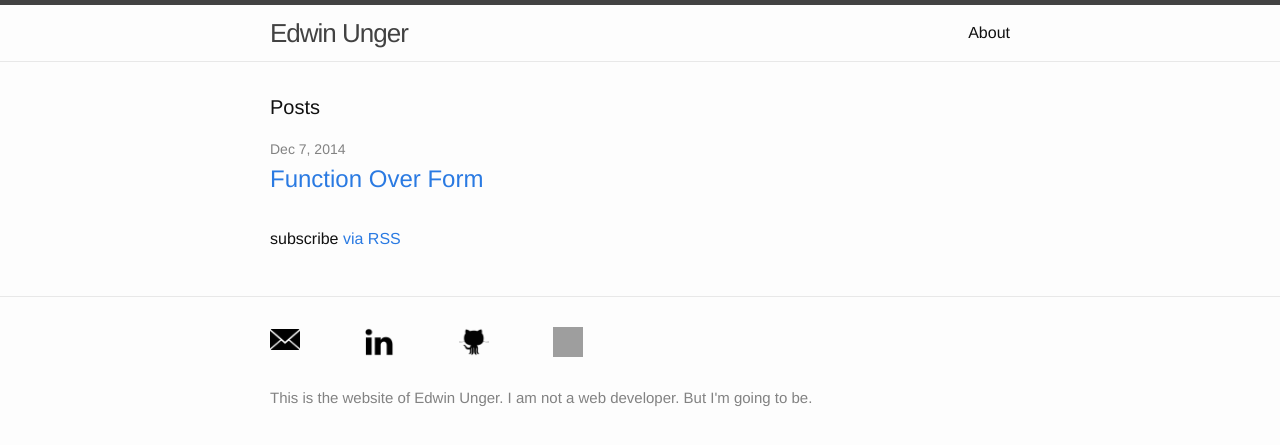
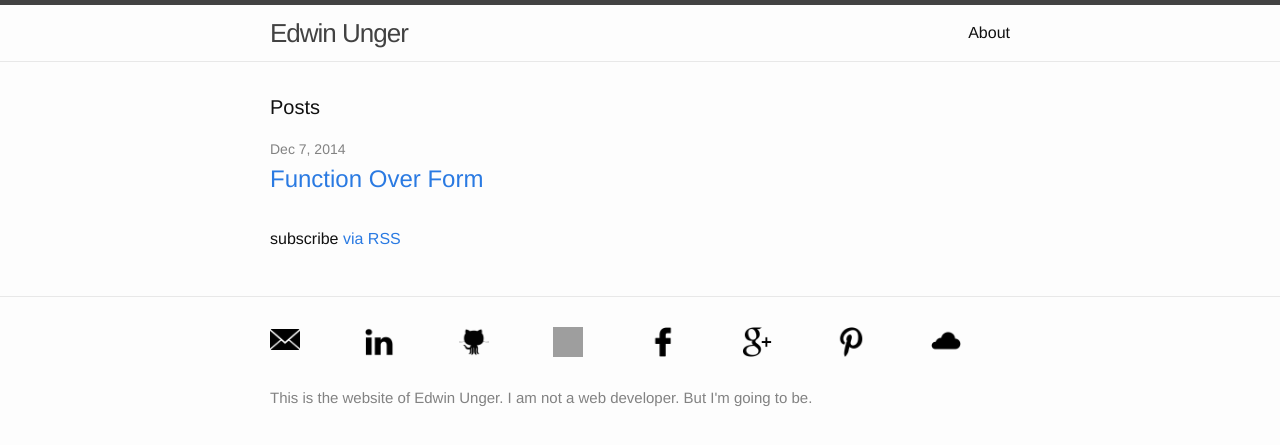
Before and after one commit to edwinunger/edwinunger.github.io, a Jekyll site: the page built from index.html, in a window 1280 px wide. Shown: the top 445 px of the page. Built offline with Jekyll 4.4.1, drawn with Linux system fonts in a browser that asks for light colours; grey boxes are pictures that could not be loaded.

Commit message:
HTML Footer

```diff
--- a/_includes/footer.html
+++ b/_includes/footer.html
@@ -56,6 +56,54 @@
         </ul>
       </div>
 
+      <div class="footer-col  footer-col-5">
+        <ul class="social-media-list">
+          <li>
+            <a href = "https://www.facebook.com/edwin.unger">
+              <span class="icon  icon--facebook">
+                <img src = "/images/facebook.png" height = "30" width = "30">
+              </span>
+            </a>
+          </li>
+        </ul>
+      </div>
+
+      <div class="footer-col  footer-col-6">
+        <ul class="social-media-list">
+          <li>
+            <a href = "https://plus.google.com/108288179699600989941">
+              <span class="icon  icon--google">
+                <img src = "/images/google.png" height = "30" width = "30">
+              </span>
+            </a>
+          </li>
+        </ul>
+      </div>
+
+      <div class="footer-col  footer-col-7">
+        <ul class="social-media-list">
+          <li>
+            <a href = "https://www.pinterest.com/edwinunger/coding-programming/">
+              <span class="icon  icon--pinterest">
+                <img src = "/images/pinterest.png" height = "30" width = "30">
+              </span>
+            </a>
+          </li>
+        </ul>
+      </div>
+
+      <div class="footer-col  footer-col-8">
+        <ul class="social-media-list">
+          <li>
+            <a href = "https://www.icloud.com/photostream/#A7532ODWGLE4JJ">
+              <span class="icon  icon--cloud">
+                <img src = "/images/cloud.png" height = "30" width = "30">
+              </span>
+            </a>
+          </li>
+        </ul>
+      </div>
+
       <div class="footer-col  footer-col-9">
         <p class="text">{{ site.description }}</p>
       </div>
```
